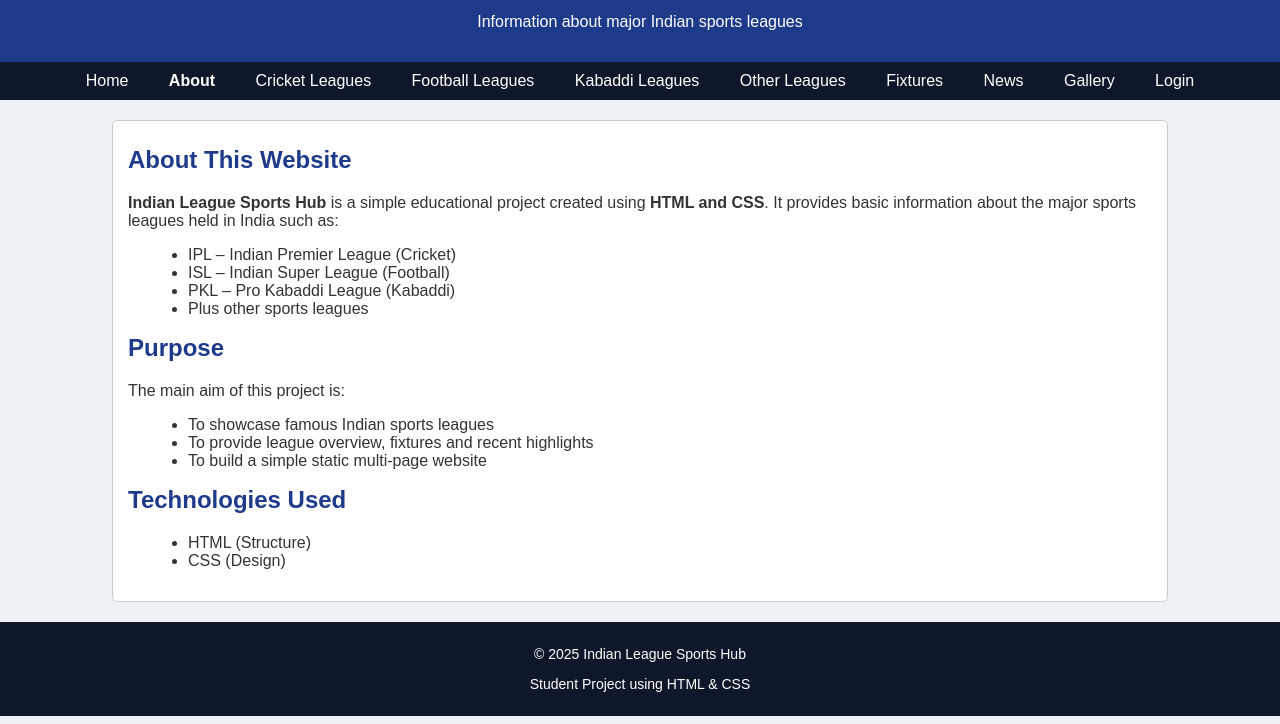
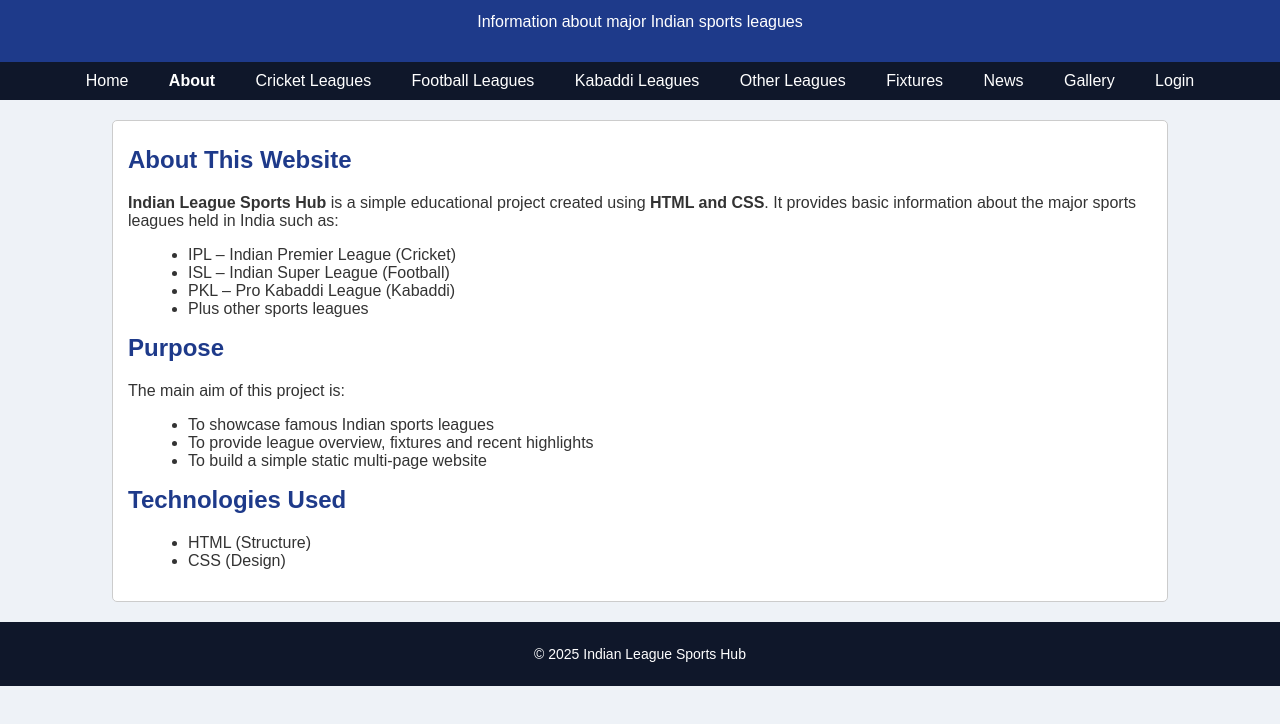
Before and after one commit to nagnandangouda-06/sports, a plain HTML site: page about.html in a window 1280 px wide. Shown: the part 76-800 px from the top of the page. Drawn offline with Linux system fonts and the light colour scheme.

Commit message:
Update about.html

```diff
--- a/about.html
+++ b/about.html
@@ -127,7 +127,7 @@
 
     <footer class="footer">
         <p>&copy; 2025 Indian League Sports Hub</p>
-        <p>Student Project using HTML & CSS</p>
+
     </footer>
 
 </body>
```
